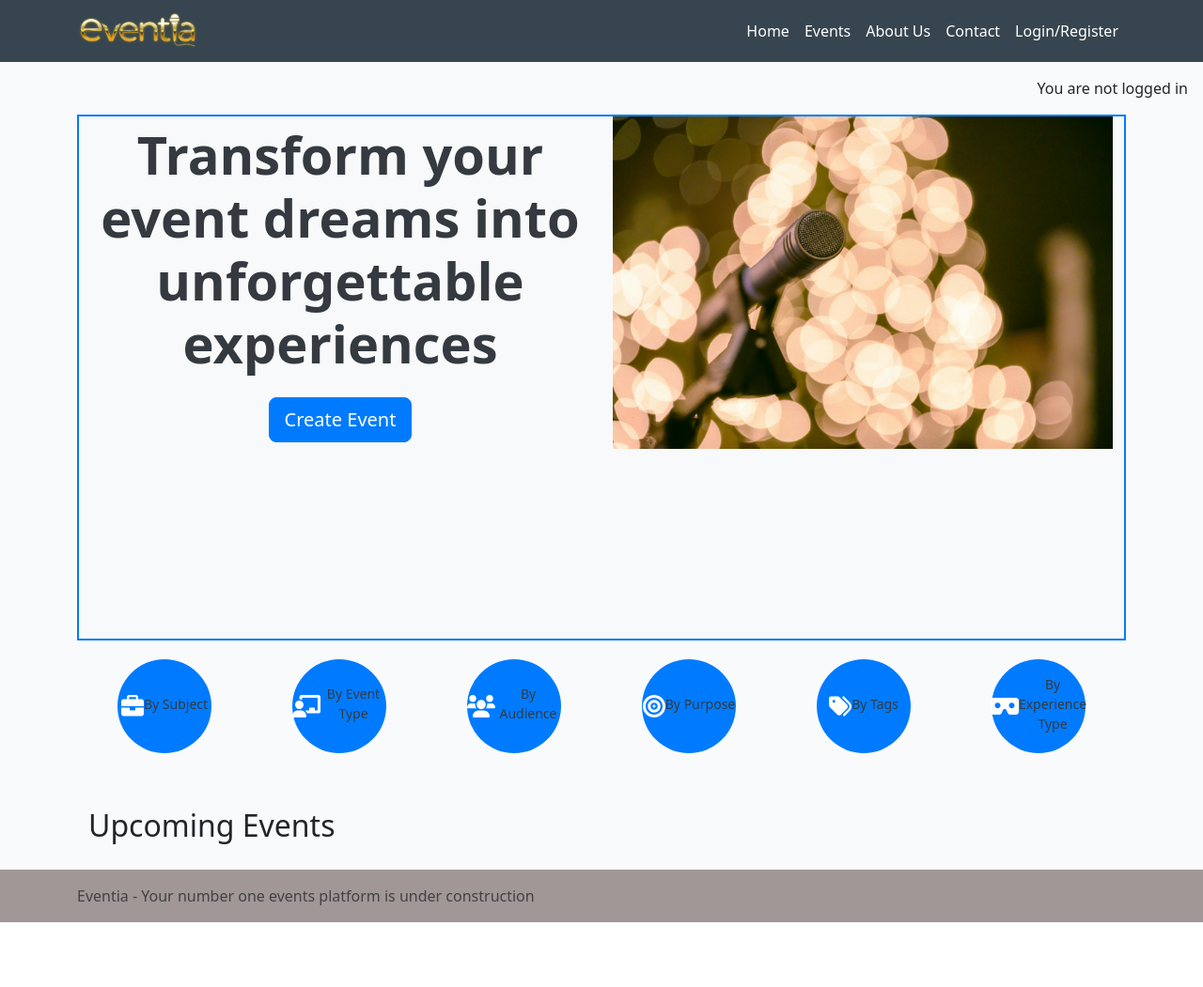
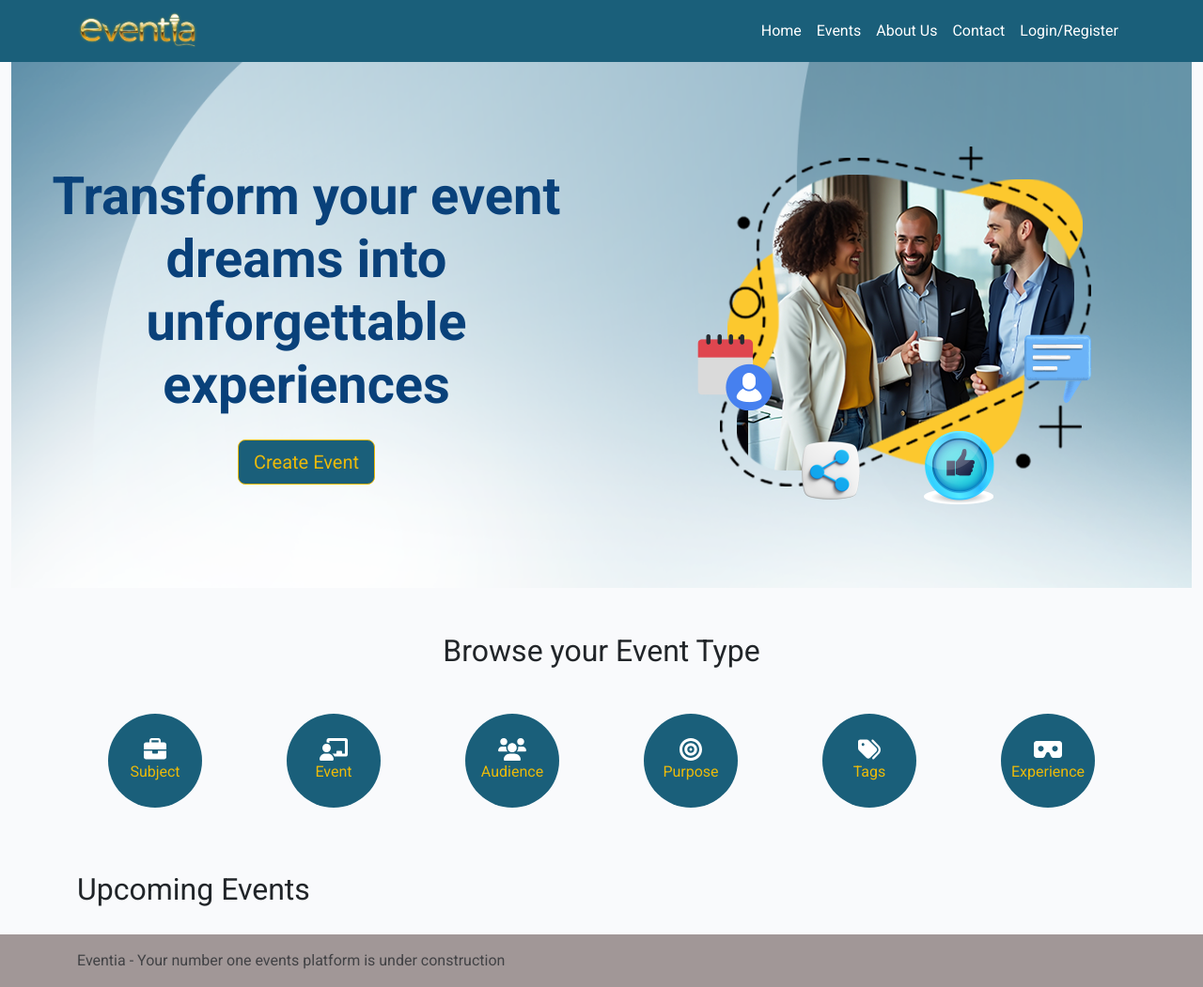
Before and after one commit to Kaakyire9/Eventia, a Django app: page / in a window 1280 px wide. Shown: the whole page at 94% size. Before the commit the page ends 982 px from the top, so only its background shows below. Run offline with Django 4.2, Linux system fonts and the light colour scheme; data that the repository does not hold is empty; parts of the project's set-up code (start-up, migrations or seed data) failed here and were passed over; some libraries are stand-ins or nearby versions.

Commit message:
Update styles and layout: change navbar background color, add Google Fonts, enhance hero section, and improve circular icon links

```diff
--- a/static/css/custom.css
+++ b/static/css/custom.css
@@ -1,40 +1,73 @@
 /* filepath: /workspace/Eventia/static/css/custom.css */
+body {
+    font-family: 'Roboto', sans-serif;
+}
+
+header {
+    margin-bottom: 30px; /* Adjust the value as needed */
+}
+
 .hero-section {
-    height: 70vh; /* Reduce the height from 100vh to 70vh */
-    background-color: #f8f9fa;
-    border: 2px solid #007bff; /* Highlight the border */
+    height: 70vh; /* Adjust the height as needed */
+    background-image: url('/static/images/eventia_background_1.png');
+    background-size: cover;
+    background-position: center;
+    background-repeat: no-repeat;
+    background-attachment: fixed;
+    display: flex;
+    align-items: center;
+    justify-content: center;
+    color: rgb(10, 1, 1); /* Ensure text is readable */
+    text-align: center;
+    width: 100%;
 }
 
 .hero-section .display-4 {
     font-weight: bold;
-    color: #343a40;
+    color: #09417a;
 }
 
 .hero-section .btn-primary {
-    background-color: #007bff;
-    border-color: #007bff;
+    background-color: #1A5F7A;
+    border-color: #ebba0a;
+    color: #ebba0a;
 }
 
 .circular-icon {
     width: 100px;
     height: 100px;
     border-radius: 50%;
-    background-color: #007bff;
+    background-color: #1A5F7A;;
     color: white;
     display: flex;
+    flex-direction: column;
     align-items: center;
     justify-content: center;
     margin: 0 auto;
-    margin-bottom: 10px;
+    margin-bottom: 20px;
     font-size: 24px;
     cursor: pointer;
     position: relative;
+    text-decoration: none; /* Remove underline from links */
+
+}
+
+.circular-icon i {
+    font-size: 2rem; /* Adjust the size as needed */
+    width: 80px;
+    height: 80px;
+    line-height: 80px;
+    border-radius: 50%;
+    background-color: #f0f0f0; /* Adjust the background color as needed */
+    color: #ebba0a; /* Adjust the icon color as needed */
+    text-align: center;
+    margin-bottom: 10px;
 }
 
 .circular-icon p {
-    margin-top: 10px;
-    font-size: 14px;
-    color: #343a40;
+    margin: 0;
+    font-size: 1rem; /* Adjust the font size as needed */
+    color: #ebba0a; /* Adjust the text color as needed */
 }
 
 .circular-icon:hover {
@@ -108,3 +141,8 @@
     font-size: 14px;
     margin-bottom: 5px;
 }
+
+/*.container.custom-padding {
+    padding-left: 0;  /* Adjust the value as needed */
+    /*padding-right: 0; /* Adjust the value as needed
+} */
--- a/static/css/style.css
+++ b/static/css/style.css
@@ -161,7 +161,7 @@ body {
 }
 
 .navbar-custom {
-    background-color: #36454F; /* Custom background color */
+    background-color: #1A5F7A;; /* Custom background color */
 }
 
 .navbar-custom .navbar-brand,
--- a/templates/base.html
+++ b/templates/base.html
@@ -20,6 +20,8 @@
     <link rel="stylesheet" href="https://cdnjs.cloudflare.com/ajax/libs/font-awesome/6.0.0-beta3/css/all.min.css">
     <!-- Sweet Alert CDN -->
     <script src="https://cdn.jsdelivr.net/npm/sweetalert2@11"></script>
+    <!-- Google Fonts -->
+    <link href="https://fonts.googleapis.com/css2?family=Roboto:wght@400;700&display=swap" rel="stylesheet">
     <!-- Custom CSS -->
     <link rel="stylesheet" href="{% static 'css/style.css' %}">
     <link rel="stylesheet" href="{% static 'css/custom.css' %}">
@@ -84,14 +86,8 @@
 
     <!-- Main Content -->
     <main class="flex-shrink-0">
-    {% if user.is_authenticated %}
-    <p class="text-end m-3">You are Welcome  {{ user }}</p>
-    {% else %}
-    <p class="text-end m-3">You are not logged in</p>
-    {% endif %}
-        <div class="container">
+        <div class="container-fluid">
             {% block content %}
-
             {% endblock %}
         </div>
     </main>
--- a/templates/home.html
+++ b/templates/home.html
@@ -1,4 +1,3 @@
-<!-- filepath: /workspace/Eventia/templates/home.html -->
 {% extends "base.html" %}
 {% load static %}
 
@@ -8,8 +7,8 @@ Home
 
 {% block content %}
 <!-- Header Section -->
-<header>
-    <div class="container hero-section">
+<header class="home-background">
+    <div class="container-fluid hero-section">
         <div class="row">
             <div class="col-md-6 d-flex align-items-center justify-content-center">
                 <div class="text-center">
@@ -19,7 +18,7 @@ Home
             </div>
             <div class="col-md-6">
                 <!-- Placeholder for the powerful image -->
-                <img src="{% static 'images/event_hero.jpg' %}" class="img-fluid" alt="Powerful Image">
+                <img src="{% static 'images/eventia_hero_image_1.png' %}" class="img-fluid" alt="Powerful Image">
             </div>
         </div>
     </div>
@@ -28,60 +27,45 @@ Home
 <!-- Main Section -->
 <main>
     <div class="container groupings-container">
-        <div class="row text-center">
+        <div class="my-4 mt-5 text-center">
+            <h2>Browse your Event Type</h2>
+        </div>
+        <div class="row text-center my-4 mt-5">
             <div class="col-md-2">
-                <div class="circular-icon" data-category="subject">
+                <a href="#" class="circular-icon" data-category="subject">
                     <i class="fas fa-briefcase"></i>
-                    <p>By Subject</p>
-                    <ul class="list-group event-items" id="subject-items">
-                        <!-- Event items will be dynamically inserted here -->
-                    </ul>
-                </div>
+                    <p>Subject</p>
+                </a>
             </div>
             <div class="col-md-2">
-                <div class="circular-icon" data-category="type">
+                <a href="#" class="circular-icon" data-category="type">
                     <i class="fas fa-chalkboard-teacher"></i>
-                    <p>By Event Type</p>
-                    <ul class="list-group event-items" id="type-items">
-                        <!-- Event items will be dynamically inserted here -->
-                    </ul>
-                </div>
+                    <p>Event</p>
+                </a>
             </div>
             <div class="col-md-2">
-                <div class="circular-icon" data-category="audience">
+                <a href="#" class="circular-icon" data-category="audience">
                     <i class="fas fa-users"></i>
-                    <p>By Audience</p>
-                    <ul class="list-group event-items" id="audience-items">
-                        <!-- Event items will be dynamically inserted here -->
-                    </ul>
-                </div>
+                    <p>Audience</p>
+                </a>
             </div>
             <div class="col-md-2">
-                <div class="circular-icon" data-category="purpose">
+                <a href="#" class="circular-icon" data-category="purpose">
                     <i class="fas fa-bullseye"></i>
-                    <p>By Purpose</p>
-                    <ul class="list-group event-items" id="purpose-items">
-                        <!-- Event items will be dynamically inserted here -->
-                    </ul>
-                </div>
+                    <p>Purpose</p>
+                </a>
             </div>
             <div class="col-md-2">
-                <div class="circular-icon" data-category="tags">
+                <a href="#" class="circular-icon" data-category="tags">
                     <i class="fas fa-tags"></i>
-                    <p>By Tags</p>
-                    <ul class="list-group event-items" id="tags-items">
-                        <!-- Event items will be dynamically inserted here -->
-                    </ul>
-                </div>
+                    <p>Tags</p>
+                </a>
             </div>
             <div class="col-md-2">
-                <div class="circular-icon" data-category="experience">
+                <a href="#" class="circular-icon" data-category="experience">
                     <i class="fas fa-vr-cardboard"></i>
-                    <p>By Experience Type</p>
-                    <ul class="list-group event-items" id="experience-items">
-                        <!-- Event items will be dynamically inserted here -->
-                    </ul>
-                </div>
+                    <p>Experience</p>
+                </a>
             </div>
         </div>
     </div>
```
Also changed, not shown: static/images/eventia_background_1.png (added), static/images/eventia_hero_image_1.png (added), 4 other files.
